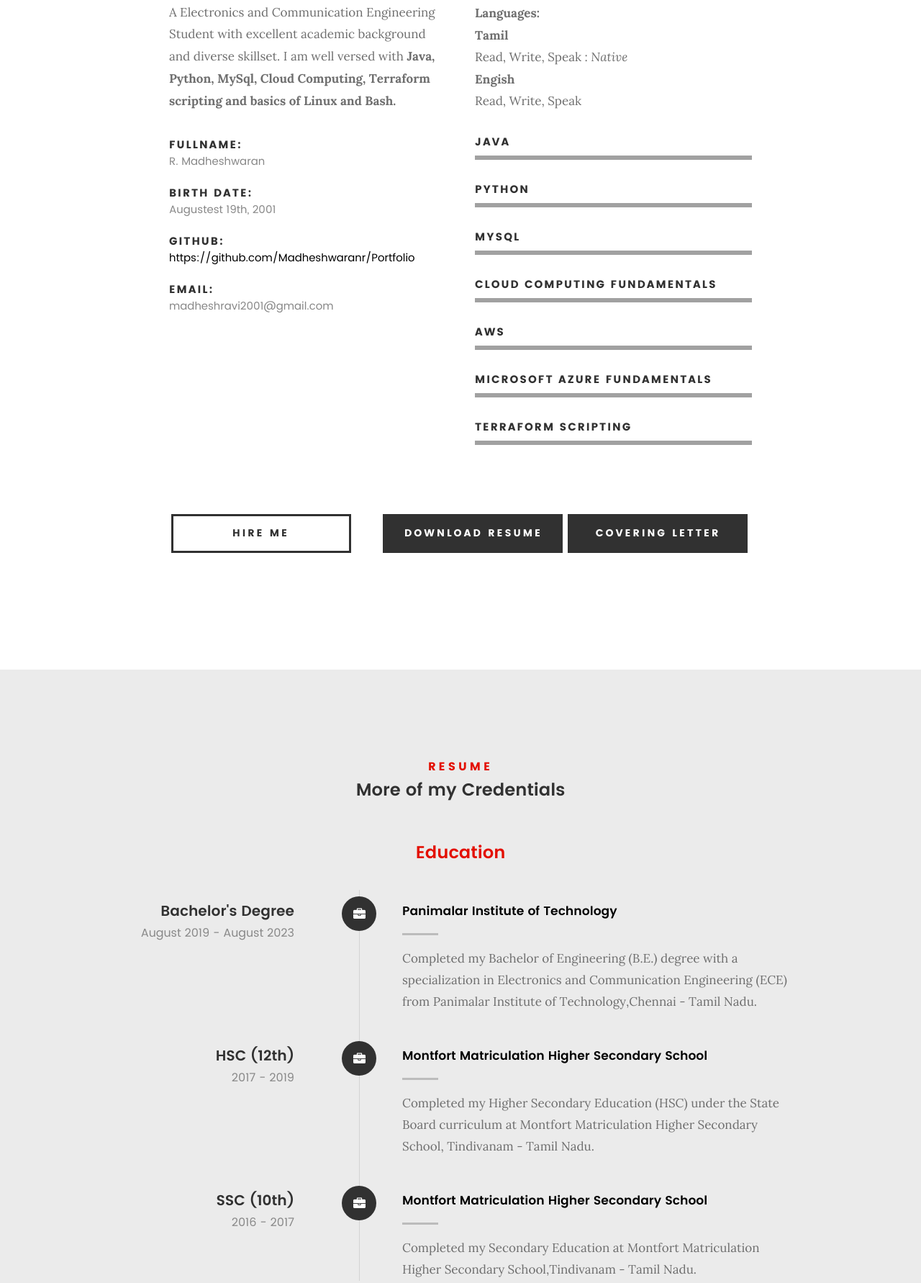
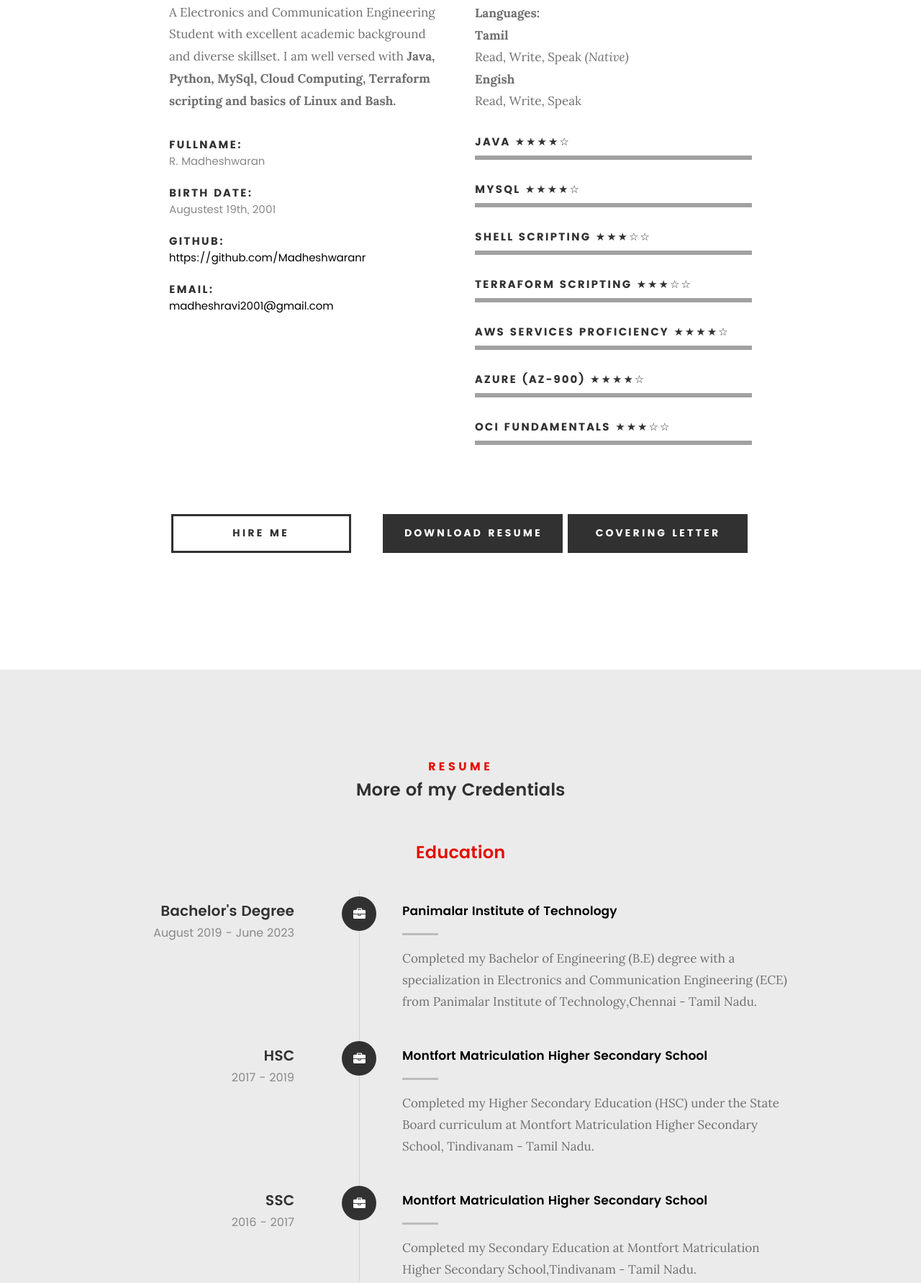
Before and after one commit to Madheshwaranr/My_Portfolio, a plain HTML site: page index.html in a window 1280 px wide. Shown: the part 1196-2978 px from the top of the page at 72% size. Drawn offline with Linux system fonts and the light colour scheme; files whose address does not match are found by name.

Commit message:
third commit

```diff
--- a/index.html
+++ b/index.html
@@ -170,15 +170,15 @@
    					<span>Augustest 19th, 2001</span>
    				</li>
    				<li>
-   					<strong>GitHub:</strong>
-   					<span><a href="#">https://github.com/Madheshwaranr/Portfolio</a></span>
-   				</li>
-                    <li>
-                        <strong>Email:</strong>
-                        <span>madheshravi2001@gmail.com</span>
+					<strong>GitHub:</strong>
+					<span><a href="https://github.com/Madheshwaranr">https://github.com/Madheshwaranr</a></span>
+				</li>
 
+				<li>
+					<strong>Email:</strong>
+					<span><a href="mailto:madheshravi2001@gmail.com">madheshravi2001@gmail.com</a></span>
+				</li>
 
-                    </li>
 
    			</ul> <!-- /info-list -->
 
@@ -189,7 +189,7 @@
    			<h3>Skills</h3>
                 <p>
                     <strong>Languages:</strong><br />
-                    <b>Tamil </b><br /> Read, Write, Speak : <i>Native</i><br />
+                    <b>Tamil </b><br /> Read, Write, Speak <i>(Native)</i><br />
                     <b>Engish </b><br /> Read, Write, Speak <i></i><br />
 
                 </p>
@@ -198,33 +198,33 @@
                 <ul class="skill-bars">
                     <li>
 <!--                         <div class="progress percent95"><span>95%</span></div> -->
-                        <strong>Java</strong>
+                        <strong>Java &#9733;&#9733;&#9733;&#9733;&#9734;</strong>
                     </li>
                     <li>
 
 <!--                         <div class="progress percent95"><span>95%</span></div> -->
-						<strong>Python</strong>
+						<strong>MySql &#9733;&#9733;&#9733;&#9733;&#9734;</strong>
 					</li>
 					<li>
 <!--                         <div class="progress percent90"><span>90%</span></div> -->
-                        <strong>MySql</strong>
+                        <strong>Shell Scripting &#9733;&#9733;&#9733;&#9734;&#9734;</strong>
                     </li>
                     <li>
 <!--                         <div class="progress percent85"><span>90%</span></div> -->
-                        <strong>Cloud Computing Fundamentals </strong>
+                        <strong>Terraform Scripting &#9733;&#9733;&#9733;&#9734;&#9734;</strong>
                     </li>
                     <li>
 <!--                         <div class="progress percent75"><span>75%</span></div> -->
-                        <strong>AWS</strong>
+                        <strong>AWS Services Proficiency &#9733;&#9733;&#9733;&#9733;&#9734;</strong>
                     </li>
 		    <li>
 <!--                         <div class="progress percent75"><span>75%</span></div> -->
-                        <strong>Microsoft Azure Fundamentals</strong>
+                        <strong>Azure (AZ-900) &#9733;&#9733;&#9733;&#9733;&#9734;</strong>
                     </li>
 					<li>
 
 <!--                         <div class="progress percent95"><span>95%</span></div> -->
-						<strong>Terraform Scripting</strong>
+						<strong>OCI Fundamentals &#9733;&#9733;&#9733;&#9734;&#9734;</strong>
 					</li>
 
                 </ul> <!-- /skill-bars -->
@@ -235,7 +235,7 @@
    	<div class="row button-section">
    		<div class="col-twelve">
    			<a href="#contact" title="Hire Me" class="button stroke smoothscroll">Hire Me</a>
-   			<a href="Madheshwaran_Resume.pdf" title="Download CV" class="button button-primary">Download Resume </a>
+   			<a href="Madheshwaran.R resume.pdf" title="Download CV" class="button button-primary">Download Resume </a>
 			   <a href="Madheshwaran Covering Letter.pdf" title="Covering Letter" class="button button-primary">Covering Letter</a>
    		</div>
    	</div>
@@ -275,12 +275,12 @@
 
 	   				<div class="timeline-header">
 	   					<h3>Bachelor's Degree</h3>
-	   					<p>August 2019 - August 2023</p>
+	   					<p>August 2019 - June 2023</p>
 	   				</div>
 
 	   				<div class="timeline-content">
 	   					<h4><a href="https://r.search.yahoo.com/_ylt=AwrKGkTEQCZl8boDF067HAx.;_ylu=Y29sbwNzZzMEcG9zAzEEdnRpZAMEc2VjA3Ny/RV=2/RE=1697034564/RO=10/RU=https%3a%2f%2fpit.ac.in%2f/RK=2/RS=KeT0u7Lkq1hUJ7Od99YDZQHAsX8-">Panimalar Institute of Technology</a></h4>
-	   					<p>Completed my Bachelor of Engineering (B.E.) degree with a specialization in Electronics and Communication Engineering (ECE) from Panimalar Institute of Technology,Chennai - Tamil Nadu.</p>
+	   					<p>Completed my Bachelor of Engineering (B.E) degree with a specialization in Electronics and Communication Engineering (ECE) from Panimalar Institute of Technology,Chennai - Tamil Nadu.</p>
 	   				</div>
 
 	   			</div> <!-- /timeline-block -->
@@ -293,7 +293,7 @@
 					</div>
 
 					<div class="timeline-header">
-						<h3>HSC (12th)</h3>
+						<h3>HSC </h3>
 						<p>2017 - 2019</p>
 					</div>
 
@@ -312,7 +312,7 @@
 	   				</div>
 
 	   				<div class="timeline-header">
-	   					<h3>SSC (10th)</h3>
+	   					<h3>SSC </h3>
 	   					<p>2016 - 2017</p>
 	   				</div>
 
@@ -875,12 +875,10 @@ method="POST">
 
    			<a href="mailto: madheshravi2001@gmail.com" style="color: rgb(165, 147, 213);">Click here</a>
 
-
    		</div>
 
    		<div class="col-four tab-full">
-
-   			<div class="icon">
+   			<div class="icon" style="margin-top: 10px;">
    				<i class="icon-phone"></i>
    			</div>
 
```
Also changed, not shown: portfolio.png (added), 2 other files.
